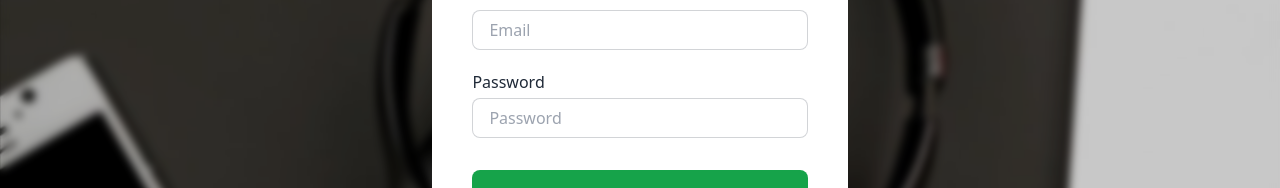
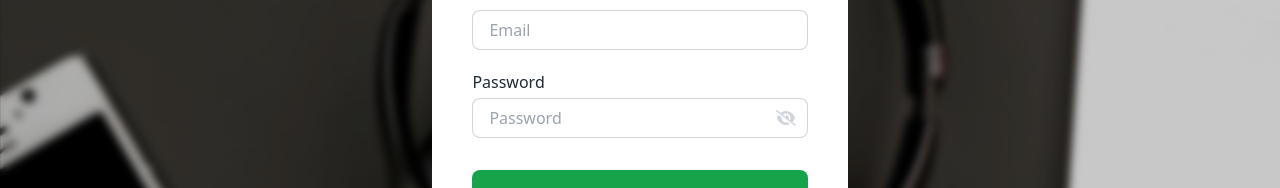
Before and after one commit to Zlatonn/warranty-checker, a React (Vite) app in the folder frontend/: page /login in a window 1280 px wide. Shown: the part 310-498 px from the top of the page. Built offline with nearby package versions, Linux system fonts and the light colour scheme.

Commit message:
feat: display password at Login component
- add images
- add state
- adjust style

```diff
--- a/frontend/src/pages/Login.tsx
+++ b/frontend/src/pages/Login.tsx
@@ -11,6 +11,8 @@ import ErrorNetwork from "../components/error/ErrorNetwork";
 import ErrorUnexpected from "../components/error/ErrorUnexpected";
 
 import bgLogin from "../assets/bg_login.jpg";
+import eyeIcon from "../assets/eye-solid.svg";
+import eyeSlashIcon from "../assets/eye-slash-solid.svg";
 
 //Define type of form
 interface Iform {
@@ -45,7 +47,10 @@ const Login = () => {
     trigger("password");
   }, 500);
 
-  //Create state http status error
+  // Create state isDisplayPassword
+  const [isDisplayPassword, setIsDisplaypassword] = useState(false);
+
+  // Create state http status error
   const [statusError, setStatusError] = useState<number | null>(null);
 
   // Fetch register user using userRegister
@@ -105,10 +110,10 @@ const Login = () => {
               />
               {errors.email && <p className="w-fit mt-1 text-red-500 text-xs">{errors.email.message}</p>}
             </div>
-            <div className="flex flex-col gap-1 text-left">
+            <div className="relative flex flex-col gap-1 text-left">
               <p className="text-gray-800">Password</p>
               <input
-                type="password"
+                type={isDisplayPassword ? "text" : "password"}
                 placeholder="Password"
                 className="input input-bordered w-full h-10"
                 {...register("password", {
@@ -116,6 +121,9 @@ const Login = () => {
                 })}
                 onChange={(e) => debouncedPassword(e.target.value)}
               />
+              <span className="absolute top-10 right-3 w-5 cursor-pointer" onClick={() => setIsDisplaypassword(!isDisplayPassword)}>
+                <img src={isDisplayPassword ? eyeIcon : eyeSlashIcon} alt={isDisplayPassword ? "eyeIcon" : "eyeSlashIcon"} />
+              </span>
               {errors.password && <p className="w-fit mt-1 text-red-500 text-xs">{errors.password.message}</p>}
             </div>
             <button type="submit" className="w-full my-3 bg-green-600 text-white py-3 rounded-lg hover:opacity-80">
```
Also changed, not shown: frontend/src/assets/eye-slash-solid.svg (added), frontend/src/assets/eye-solid.svg (added).
